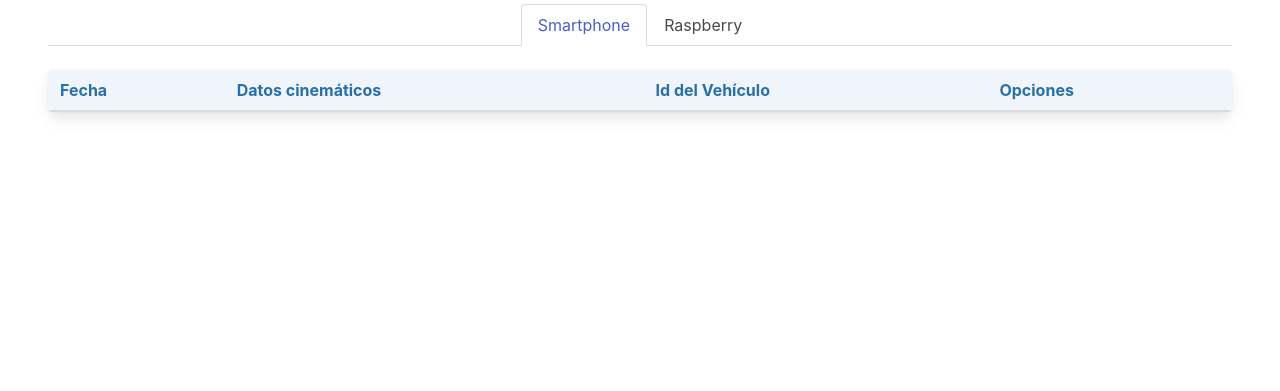
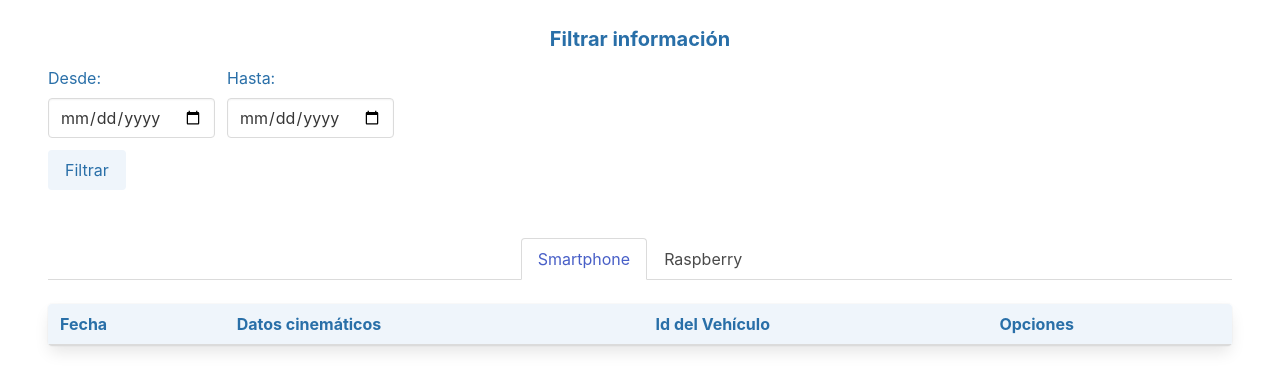
Before and after one commit to santiagoYps/ICRDSWeb, a Flask app: page / in a window 1280 px wide. Shown: the part 84-475 px from the top of the page. Run offline with Flask 2, Linux system fonts and the light colour scheme; data that the repository does not hold is empty.

Commit message:
IMPL: filter trips by date

```diff
--- a/app.py
+++ b/app.py
@@ -136,8 +136,6 @@ def query_trips():
     data = {
         'title': 'Información de trayectos',
         'trips': {} if (tripList == None) else tripList
-        #'smartphoneTrips': smartphoneTrips,
-        #'raspberryTrips': raspberryTrips
     }
     return render_template('index.html', **data)
 
--- a/static/styles/css/index.css
+++ b/static/styles/css/index.css
@@ -21,3 +21,7 @@
 .icon-details {
   background-image: url(../../icons/details.png);
 }
+
+.icon-clear {
+  background-image: url(../../icons/close-circle.png);
+}
--- a/templates/index.html
+++ b/templates/index.html
@@ -21,8 +21,46 @@
 		</section>
 	</header>
 	<main>
-		<section class="section py-1">
-			<div class="tabs is-centered is-boxed">
+		<section class="section py-5">
+
+			<div class="block">
+				<h5 class="is-size-5 has-text-weight-bold has-text-info-dark has-text-centered">Filtrar información</h5>
+
+				<div class="level is-mobile is-align-items-flex-end my-3">
+					<div class="level-left is-align-items-flex-end">
+						<div class="level-item">
+							<div class="field">
+								<label class="label has-text-weight-normal has-text-info-dark">Desde:</label>
+								<div class="control">
+									<input id="initial-date" class="input" type="date" placeholder="fecha inicial">
+								</div>
+							</div>
+						</div>
+						<div class="level-item">
+							<div class="field">
+								<label class="label has-text-weight-normal has-text-info-dark">Hasta:</label>
+								<div class="control">
+									<input id="final-date" class="input" type="date" placeholder="fecha inicial">
+								</div>
+							</div>
+						</div>
+						<div class="level-item pb-1">
+							<span id="clear-date-filter" class="icon icon-image icon-clear is-hidden"></span>
+						</div>
+					</div>
+				</div>
+
+				<div class="level is-mobile">
+					<div class="level-left">
+						<div class="level-item">
+							<button id="date-filter-btn" class="button is-info is-light">Filtrar</button>
+						</div>
+					</div>
+				</div>
+
+			</div>
+
+			<div class="tabs is-centered is-boxed mt-6">
 				<ul id="tabs">
 					<li class="is-active" data-device="smartphone"><a>Smartphone</a></li>
 					<li data-device="raspberry"><a>Raspberry</a></li>
```
Also changed, not shown: static/js/index.js (+91 -8 lines), static/icons/close-circle.png (added).
